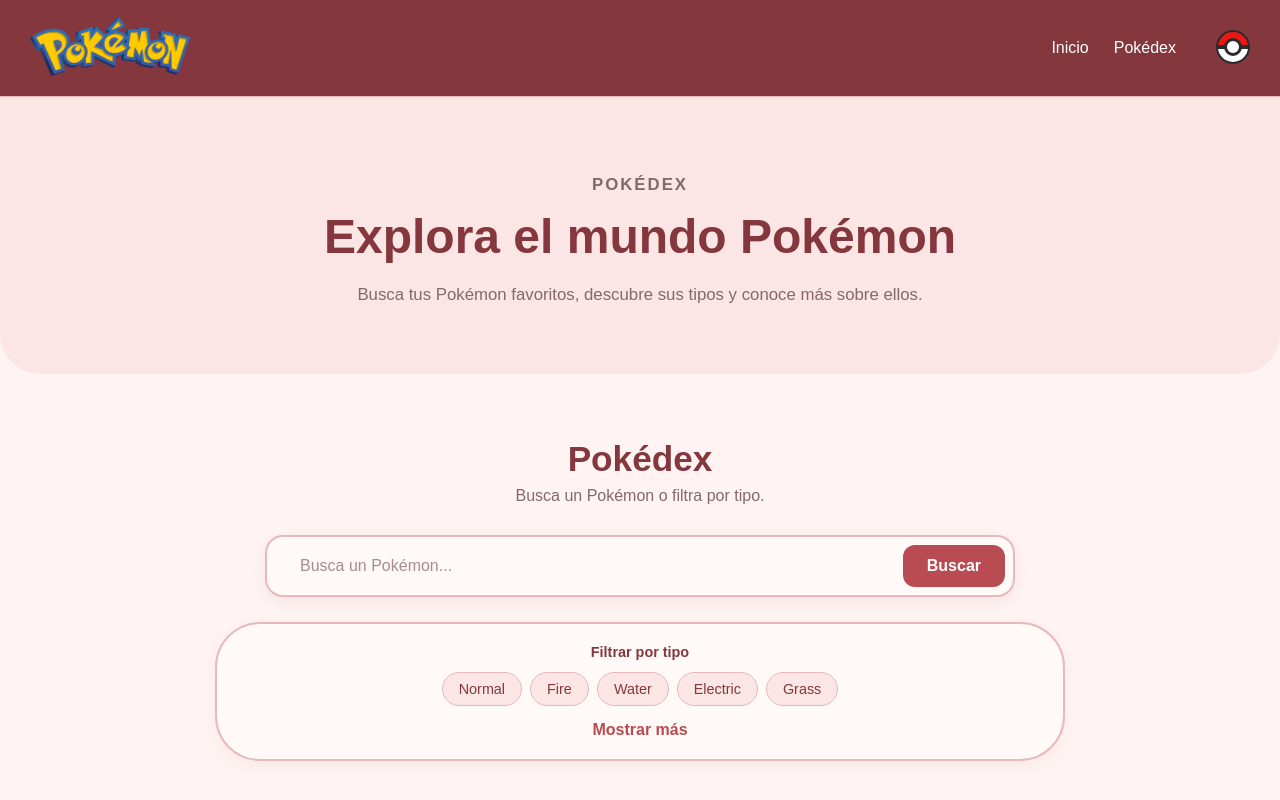
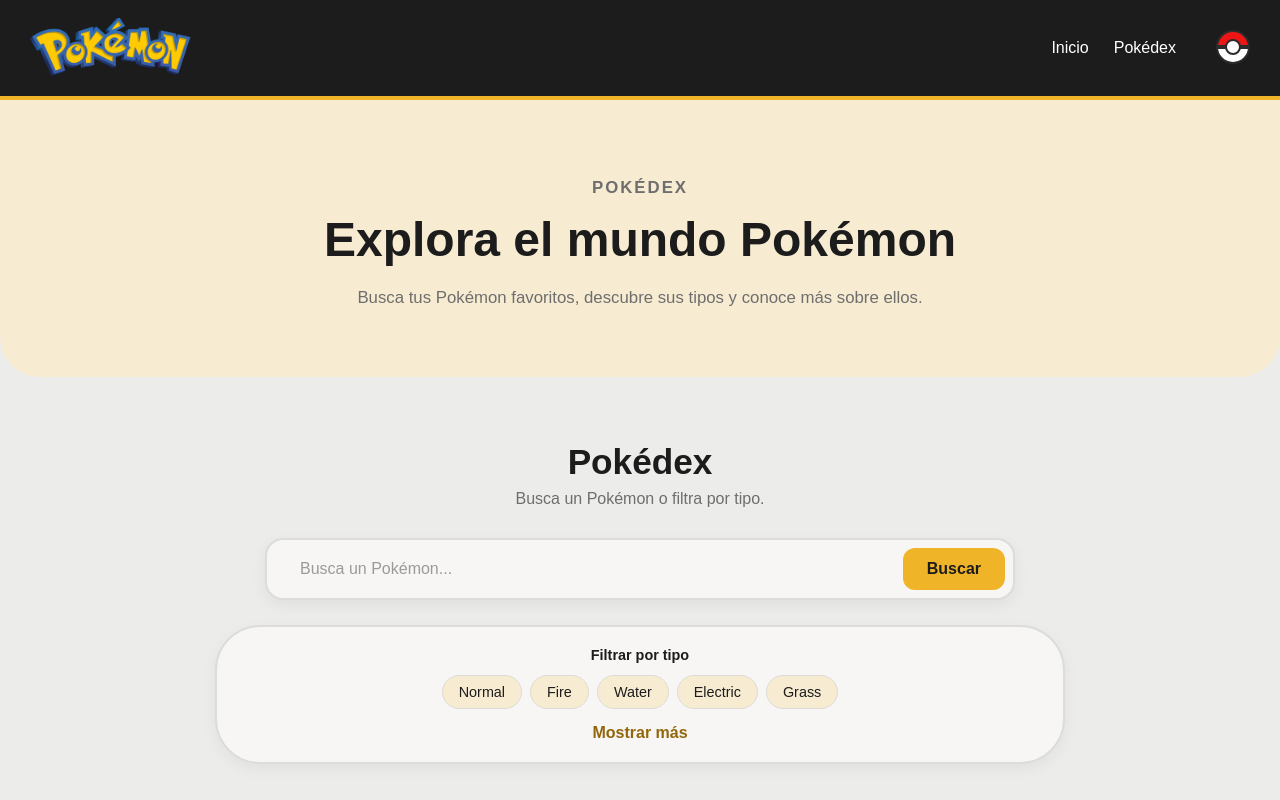
Before and after one commit to Nickywest21/Pokemon_Frontend, a React (Vite) app in the folder pokemon/: page / in a window 1280 px wide. Shown: the top 800 px of the page. Built offline with nearby package versions, Linux system fonts and the light colour scheme.

Commit message:
Colores de ultraball y boton de ultraball agregados

```diff
--- a/pokemon/src/App.css
+++ b/pokemon/src/App.css
@@ -15,30 +15,32 @@
 }
 
 :root {
-    --rojo-principal: #b94b52;
-    --rojo-oscuro: #84383e;
+    --acento-principal: #f0b429;
+    --acento-oscuro: #1c1c1c;
 
-    --rojo-pastel: #f3c6c8;
-    --rojo-claro: #fbe5e5;
+    --acento-pastel: #f7dfa0;
+    --acento-claro: #f7ecd2;
 
-    --rosa-fondo: #fff4f3;
-    --crema: #fffaf7;
+    --acento-texto: #92660b;
+
+    --fondo-pagina: #ececea;
+    --superficie: #f7f6f4;
 
     --blanco: #ffffff;
 
-    --texto: #4a3032;
-    --texto-suave: #86686a;
+    --texto: #262626;
+    --texto-suave: #6e6e6e;
 
-    --borde: #e8b8ba;
+    --borde: #dcdcd9;
 }
 .app {
     min-height: 100vh;
-    background-color: var(--rosa-fondo);
+    background-color: var(--fondo-pagina);
     color: var(--texto);
 }
 .header {
-    background-color: var(--rojo-oscuro);
-    border-bottom: 1px solid var(--borde);
+    background-color: var(--acento-oscuro);
+    border-bottom: 4px solid var(--acento-principal);
     padding: 18px 30px;
     color: var(--blanco);
 }
@@ -91,7 +93,7 @@
 }
 
 .nav a:hover {
-    color: var(--rojo-pastel);
+    color: var(--acento-pastel);
 }
 
 .visually-hidden {
@@ -106,21 +108,37 @@
     border: 0;
 }
 
+/* ===== TOGGLE BUTTON: shared shape ===== */
+
 .theme-toggle {
     width: 34px;
     height: 34px;
     flex-shrink: 0;
     border-radius: 50%;
-    border: 2px solid #2b2b2b;
-    background: linear-gradient(to bottom, #ee1515 0%, #ee1515 50%, #fff 50%, #fff 100%);
     position: relative;
     cursor: pointer;
     padding: 0;
-    transition: transform 0.2s ease;
+    transition: transform 0.2s ease, background 0.2s ease;
 }
 
 .theme-toggle:hover {
     transform: scale(1.08);
+}
+
+.theme-toggle:focus-visible {
+    outline: 3px solid var(--acento-principal);
+    outline-offset: 2px;
+}
+
+.app.dark .theme-toggle:focus-visible {
+    outline-color: var(--blanco);
+}
+
+/* ===== TOGGLE BUTTON: Poke Ball (default / light mode) ===== */
+
+.theme-toggle {
+    border: 2px solid #2b2b2b;
+    background: linear-gradient(to bottom, #ee1515 0%, #ee1515 50%, #fff 50%, #fff 100%);
 }
 
 .theme-toggle::before {
@@ -142,18 +160,55 @@
     width: 12px;
     height: 12px;
     background: #fff;
-    border: 3px solid #2b2b2b;
+    border: 2px solid #2b2b2b;
     border-radius: 50%;
     transform: translate(-50%, -50%);
 }
 
-.theme-toggle:focus-visible {
-    outline: 3px solid var(--blanco);
-    outline-offset: 2px;
+/* ===== TOGGLE BUTTON: Ultra Ball (dark mode) ===== */
+
+.app.dark .theme-toggle {
+    border: 2px solid #1a1a1a;
+    background-color: #ffffff;
+    background-image: linear-gradient(
+        to right,
+        #1a1a1a 0%, #1a1a1a 14%,
+        #f4c430 14%, #f4c430 40%,
+        #1a1a1a 40%, #1a1a1a 60%,
+        #f4c430 60%, #f4c430 86%,
+        #1a1a1a 86%, #1a1a1a 100%
+    );
+    background-repeat: no-repeat;
+    background-position: top;
+    background-size: 100% 50%;
+}
+
+.app.dark .theme-toggle::before {
+    content: "";
+    position: absolute;
+    top: 50%;
+    left: -2px;
+    right: -2px;
+    height: 3px;
+    background: #1a1a1a;
+    transform: translateY(-50%);
+}
+
+.app.dark .theme-toggle::after {
+    content: "";
+    position: absolute;
+    top: 50%;
+    left: 50%;
+    width: 11px;
+    height: 11px;
+    background: #fff;
+    border: 2px solid #1a1a1a;
+    border-radius: 50%;
+    transform: translate(-50%, -50%);
 }
 
 .hero {
-    background-color: var(--rojo-claro);
+    background-color: var(--acento-claro);
 
     text-align: center;
 
@@ -169,7 +224,7 @@
 }
 
 .hero-label {
-    color: var(--rojo-principal);
+    color: var(--acento-texto);
     font-weight: 700;
     text-transform: uppercase;
     letter-spacing: 2px;
@@ -177,7 +232,7 @@
 }
 
 .hero h1 {
-    color: var(--rojo-oscuro);
+    color: var(--acento-oscuro);
     font-size: 3rem;
     line-height: 1.1;
     margin-bottom: 18px;
@@ -203,7 +258,7 @@
 }
 
 .section-header h2 {
-    color: var(--rojo-oscuro);
+    color: var(--acento-oscuro);
     font-size: 2.2rem;
     margin-bottom: 8px;
 }
@@ -224,12 +279,12 @@
 
     padding: 8px;
 
-    background-color: var(--crema);
+    background-color: var(--superficie);
 
     border: 2px solid var(--borde);
     border-radius: 18px;
 
-    box-shadow: 0 5px 15px rgba(132, 56, 62, 0.08);
+    box-shadow: 0 5px 15px rgba(28, 28, 28, 0.06);
 }
 .search-input-container {
     flex: 1;
@@ -262,14 +317,14 @@
 }
 
 .search-input-container input::placeholder {
-    color: #a98b8d;
+    color: #9a9a9a;
 }
 
 .search-button {
     border: none;
 
-    background-color: var(--rojo-principal);
-    color: var(--blanco);
+    background-color: var(--acento-principal);
+    color: var(--acento-oscuro);
 
     padding: 12px 24px;
 
@@ -281,7 +336,8 @@
 }
 
 .search-button:hover {
-    background-color: var(--rojo-oscuro);
+    background-color: var(--acento-oscuro);
+    color: var(--blanco);
     transform: translateY(-1px);
 }
 
@@ -292,7 +348,7 @@
 
     padding: 20px 25px;
 
-    background-color: var(--crema);
+    background-color: var(--superficie);
 
     border: 2px solid var(--borde);
 
@@ -300,11 +356,11 @@
 
     text-align: center;
 
-    box-shadow: 0 5px 15px rgba(132, 56, 62, 0.06);
+    box-shadow: 0 5px 15px rgba(28, 28, 28, 0.05);
 }
 
 .filter-title {
-    color: var(--rojo-oscuro);
+    color: var(--acento-oscuro);
     font-size: 0.9rem;
     font-weight: 700;
 
@@ -325,9 +381,9 @@
 .filter-button {
     border: 1px solid var(--borde);
 
-    background-color: var(--rojo-claro);
+    background-color: var(--acento-claro);
 
-    color: var(--rojo-oscuro);
+    color: var(--acento-oscuro);
 
     padding: 8px 16px;
 
@@ -341,7 +397,7 @@
 }
 
 .filter-button:hover {
-    background-color: var(--rojo-pastel);
+    background-color: var(--acento-pastel);
 
     transform: translateY(-2px);
 }
@@ -354,7 +410,7 @@
 
     background: transparent;
 
-    color: var(--rojo-principal);
+    color: var(--acento-texto);
 
     font-weight: 700;
 
@@ -362,7 +418,7 @@
 }
 
 .show-more-button:hover {
-    color: var(--rojo-oscuro);
+    color: var(--acento-oscuro);
     text-decoration: underline;
 }
 
@@ -375,7 +431,7 @@
 }
 
 .pokemon-card {
-    background-color: var(--crema);
+    background-color: var(--superficie);
 
     border: 1px solid var(--borde);
 
@@ -383,7 +439,7 @@
 
     padding: 18px;
 
-    box-shadow: 0 5px 15px rgba(132, 56, 62, 0.06);
+    box-shadow: 0 5px 15px rgba(28, 28, 28, 0.06);
 
     transition: transform 0.2s ease,
                 box-shadow 0.2s ease;
@@ -392,11 +448,11 @@
 .pokemon-card:hover {
     transform: translateY(-5px);
 
-    box-shadow: 0 10px 25px rgba(132, 56, 62, 0.12);
+    box-shadow: 0 10px 25px rgba(28, 28, 28, 0.12);
 }
 
 .pokemon-image {
-    background-color: var(--rojo-claro);
+    background-color: var(--acento-claro);
 
     border-radius: 16px;
 
@@ -420,7 +476,7 @@
 }
 
 .pokemon-info h2 {
-    color: var(--rojo-oscuro);
+    color: var(--acento-oscuro);
 
     text-transform: capitalize;
 
@@ -442,9 +498,9 @@
 
     border-radius: 20px;
 
-    background-color: var(--rojo-pastel);
+    background-color: var(--acento-pastel);
 
-    color: var(--rojo-oscuro);
+    color: var(--acento-oscuro);
 
     font-size: 0.8rem;
 
@@ -460,13 +516,13 @@
 }
 
 .loading {
-    color: var(--rojo-principal);
+    color: var(--acento-texto);
 }
 
 .error {
-    color: var(--rojo-oscuro);
+    color: var(--acento-oscuro);
 
-    background-color: var(--rojo-claro);
+    background-color: var(--acento-claro);
 
     border-radius: 12px;
 
@@ -480,9 +536,10 @@
 
     padding: 40px 20px;
 
-    background-color: var(--rojo-oscuro);
+    background-color: var(--acento-oscuro);
+    border-top: 4px solid var(--acento-principal);
 
-    color: var(--crema);
+    color: var(--blanco);
 
     text-align: center;
 }
@@ -492,7 +549,7 @@
 }
 
 
-/* ============ MODO OSCURO ============ */
+/* ============ MODO OSCURO (Poke Ball theme) ============ */
 
 .app,
 .app.dark {
@@ -508,6 +565,7 @@
 .app.dark .footer {
     background-color: #ee1515;
     color: var(--blanco);
+    border-color: var(--blanco);
 }
 
 .app.dark .header {
@@ -573,6 +631,7 @@
 
 .app.dark .search-button:hover {
     background-color: #c81010;
+    color: var(--blanco);
 }
 
 .app.dark .filter-title {
```
